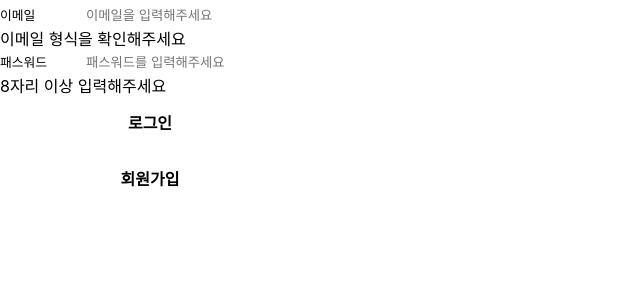
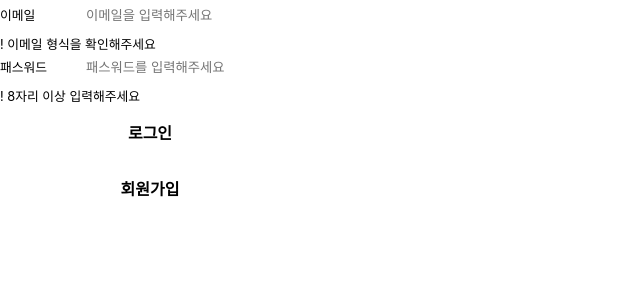
Before and after one commit to uhgenie7/todoList-With-TanStack-Query, a Next.js app: page /auth in a window 1280 px wide. Shown: the top 300 px of the page, without its empty margins (0-640 px from the left). Built offline with nearby package versions, Linux system fonts and the light colour scheme.

Commit message:
feat: InputForm component

```diff
--- a/src/components/molecules/InputForm.tsx
+++ b/src/components/molecules/InputForm.tsx
@@ -1,6 +1,7 @@
 import { InputHTMLAttributes } from 'react';
 import Label from '@src/components/atoms/Label';
 import Input from '@src/components/atoms/Input';
+import styled from 'styled-components';
 
 interface IProps extends InputHTMLAttributes<HTMLInputElement> {
   labelFor: string;
@@ -12,12 +13,20 @@ interface IProps extends InputHTMLAttributes<HTMLInputElement> {
 
 const InputForm = ({ labelFor, labelValue, errorMessage, isError, ...props }: IProps) => {
   return (
-    <>
+    <Container>
       <Label labelFor={labelFor} labelValue={String(labelValue)} />
       <Input labelFor={labelFor} {...props} />
-      {isError && <p>{errorMessage}</p>}
-    </>
+      {isError && <p>! {errorMessage}</p>}
+    </Container>
   );
 };
 
 export default InputForm;
+
+const Container = styled.div`
+  p {
+    margin-top: 0.5rem;
+    font-size: 0.8rem;
+    color: var(--danger);
+  }
+`;
```
